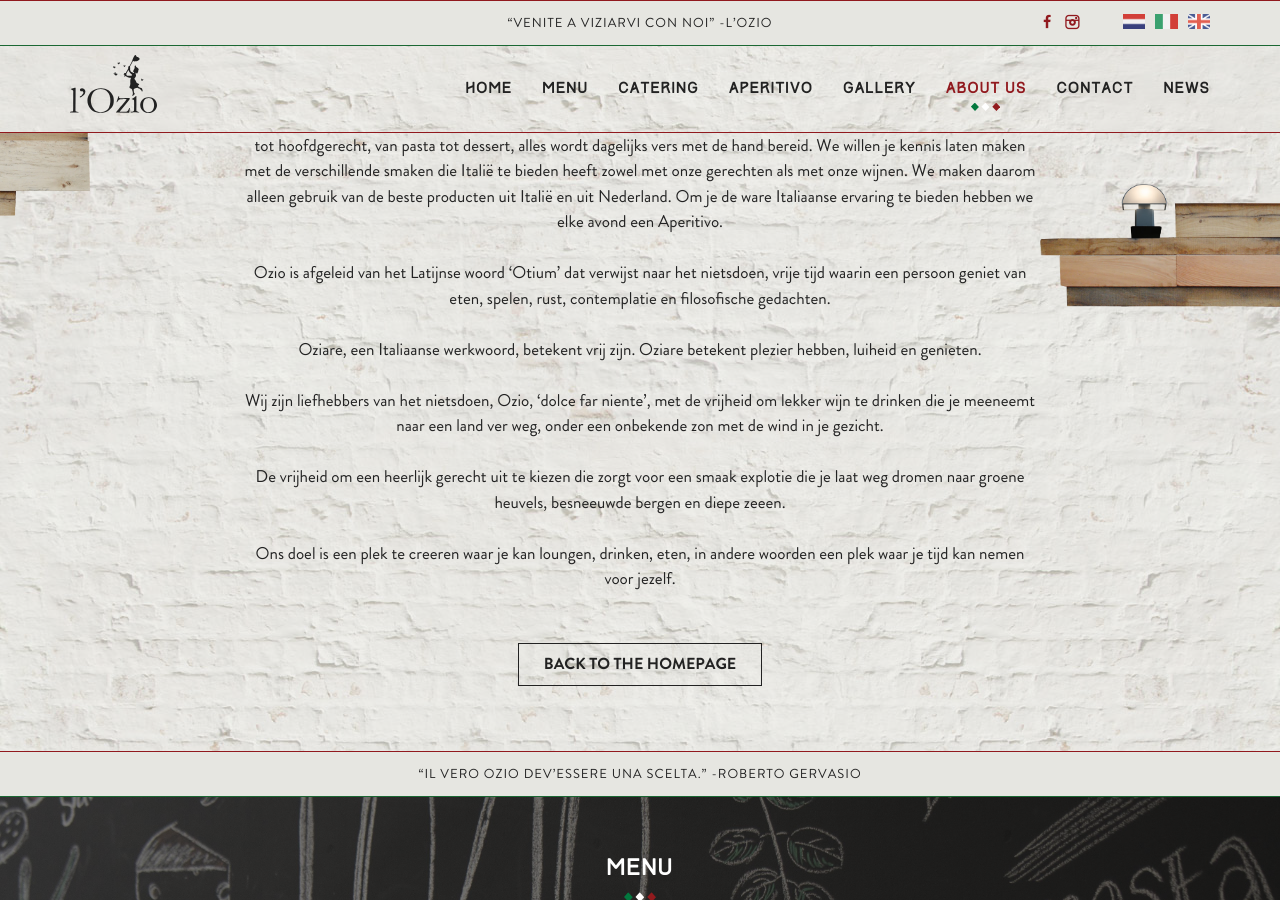
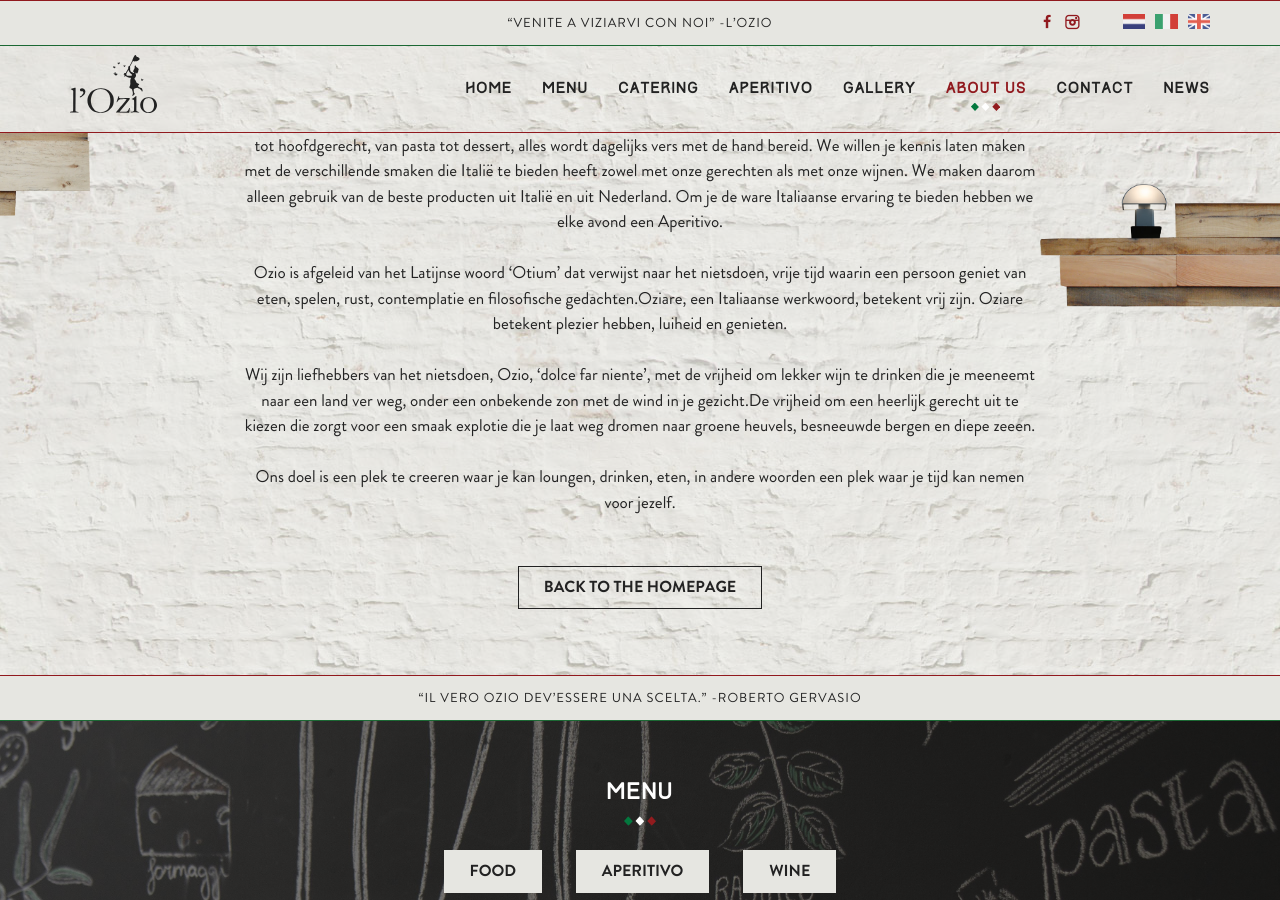
Before and after one commit to jhvanderschee/lozio_nl, a Jekyll site: the page built from about/index.md, in a window 1280 px wide and 900 px high, scrolled down 394 px. Built offline with Jekyll 4.4.1, drawn with Linux system fonts in a browser that asks for light colours.

```diff
--- a/about/index.md
+++ b/about/index.md
@@ -5,12 +5,8 @@ title: About us
 
 Bij l’Ozio geniet je van de Noord Italiaanse keuken. Onze Italiaanse chefs bereiden alle gerechten zelf in huis: van voor- tot hoofdgerecht, van pasta tot dessert, alles wordt dagelijks vers met de hand bereid. We willen je kennis laten maken met de verschillende smaken die Itali&euml; te bieden heeft zowel met onze gerechten als met onze wijnen. We maken daarom alleen gebruik van de beste producten uit Itali&euml; en uit Nederland. Om je de ware Italiaanse ervaring te bieden hebben we elke avond een Aperitivo.
 
-Ozio is afgeleid van het Latijnse woord ‘Otium’ dat verwijst naar het nietsdoen, vrije tijd waarin een persoon geniet van eten, spelen, rust, contemplatie en filosofische gedachten.
+Ozio is afgeleid van het Latijnse woord ‘Otium’ dat verwijst naar het nietsdoen, vrije tijd waarin een persoon geniet van eten, spelen, rust, contemplatie en filosofische gedachten.Oziare, een Italiaanse werkwoord, betekent vrij zijn. Oziare betekent plezier hebben, luiheid en genieten.
 
-Oziare, een Italiaanse werkwoord, betekent vrij zijn. Oziare betekent plezier hebben, luiheid en genieten.
-
-Wij zijn liefhebbers van het nietsdoen, Ozio, ‘dolce far niente’, met de vrijheid om lekker wijn te drinken die je meeneemt naar een land ver weg, onder een onbekende zon met de wind in je gezicht.
-
-De vrijheid om een heerlijk gerecht uit te kiezen die zorgt voor een smaak explotie die je laat weg dromen naar groene heuvels, besneeuwde bergen en diepe zeeen.
+Wij zijn liefhebbers van het nietsdoen, Ozio, ‘dolce far niente’, met de vrijheid om lekker wijn te drinken die je meeneemt naar een land ver weg, onder een onbekende zon met de wind in je gezicht.De vrijheid om een heerlijk gerecht uit te kiezen die zorgt voor een smaak explotie die je laat weg dromen naar groene heuvels, besneeuwde bergen en diepe zeeen.
 
 Ons doel is een plek te creeren waar je kan loungen, drinken, eten, in andere woorden een plek waar je tijd kan nemen voor jezelf.
```
